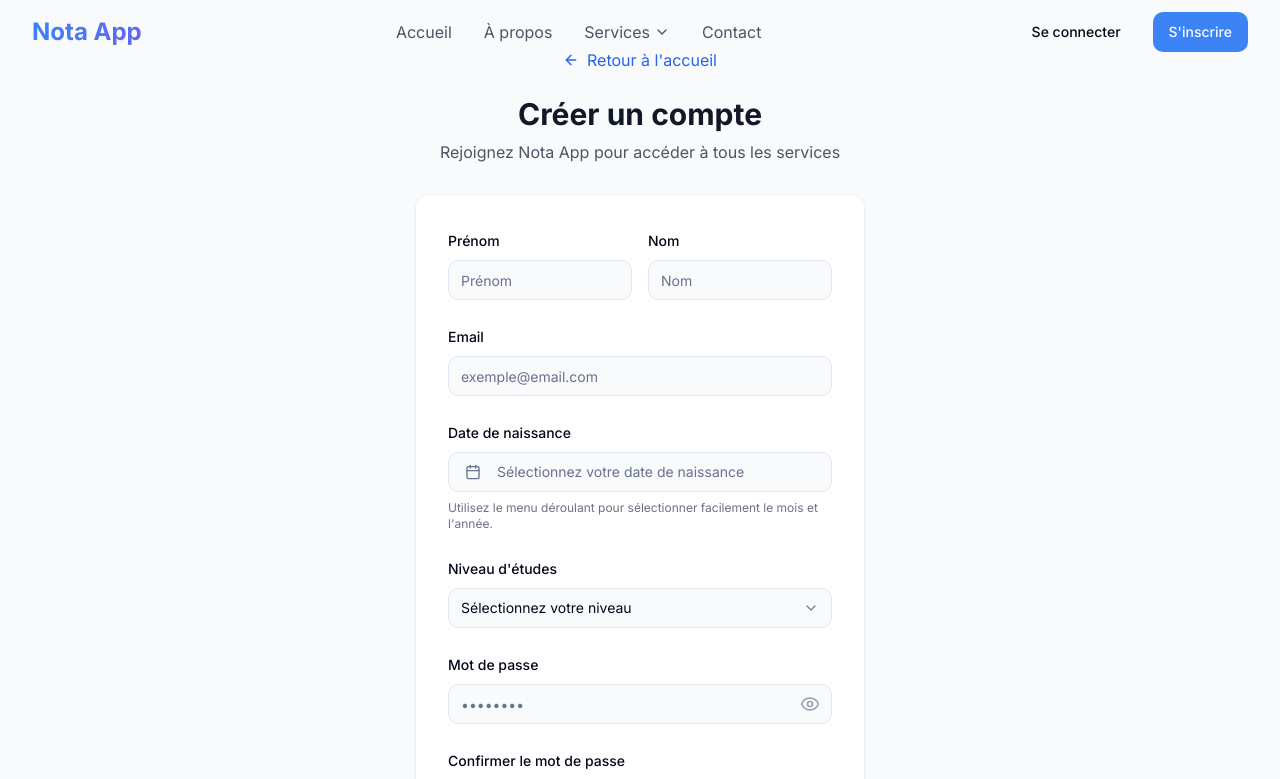
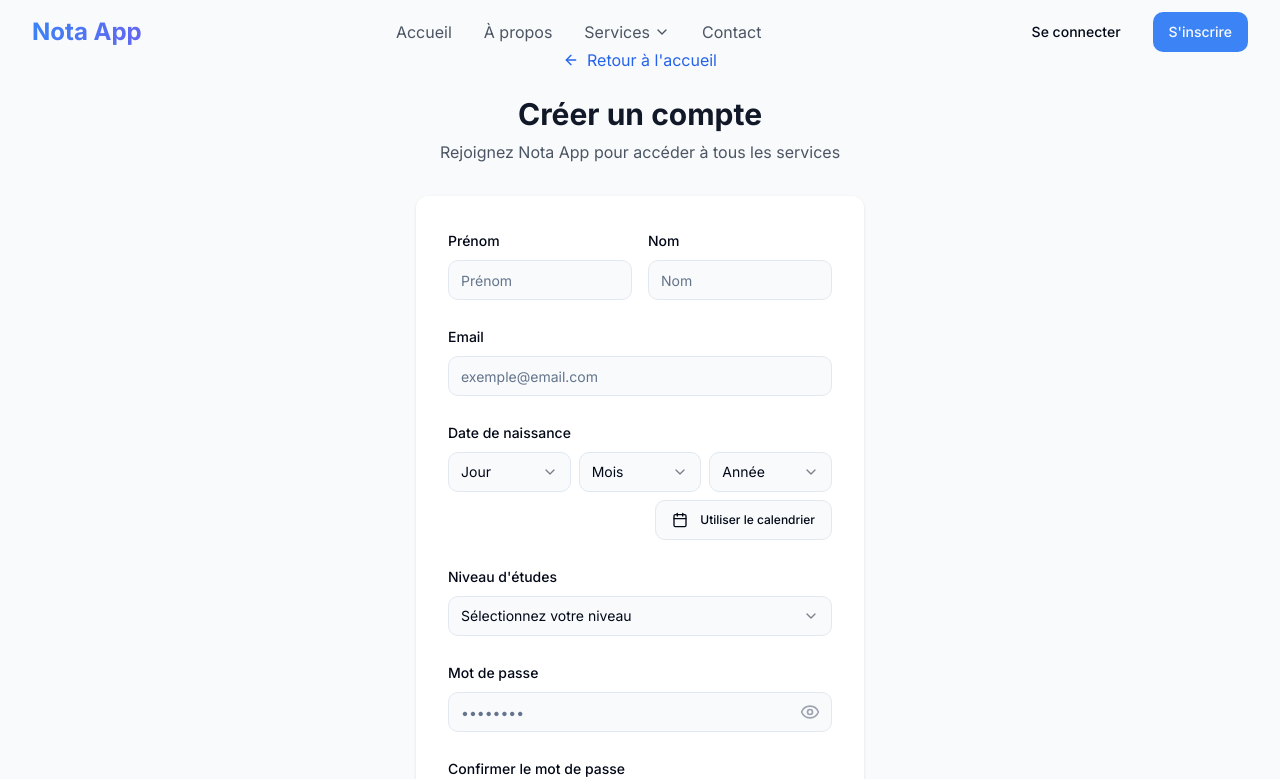
Before and after one commit to kalifa4y/notaapp, a React (Vite) app: page /register in a window 1280 px wide. Shown: the top 779 px of the page. Built offline with nearby package versions, Linux system fonts and the light colour scheme.

Commit message:
Allow individual date element selection
The date selection in the calendar component has been modified to allow users to select the day, month, and year individually.

```diff
--- a/src/components/ui/calendar.tsx
+++ b/src/components/ui/calendar.tsx
@@ -1,6 +1,6 @@
 
 import * as React from "react";
-import { ChevronLeft, ChevronRight } from "lucide-react";
+import { ChevronLeft, ChevronRight, ChevronsUpDown } from "lucide-react";
 import { DayPicker } from "react-day-picker";
 
 import { cn } from "@/lib/utils";
@@ -50,8 +50,8 @@ function Calendar({
         day_range_middle:
           "aria-selected:bg-accent aria-selected:text-accent-foreground",
         day_hidden: "invisible",
-        caption_dropdowns: "flex justify-center gap-1 relative items-center my-1",
-        dropdown: "relative cursor-pointer rounded-md px-2 py-1 hover:bg-accent text-sm font-medium",
+        caption_dropdowns: "flex justify-center gap-1 relative items-center my-1 w-full",
+        dropdown: "relative cursor-pointer rounded-md px-2 py-1 hover:bg-accent text-sm font-medium flex items-center justify-between",
         dropdown_month: "flex-1",
         dropdown_year: "flex-1",
         dropdown_icon: "h-4 w-4 ml-1 opacity-50",
@@ -60,6 +60,17 @@ function Calendar({
       components={{
         IconLeft: ({ ..._props }) => <ChevronLeft className="h-4 w-4" />,
         IconRight: ({ ..._props }) => <ChevronRight className="h-4 w-4" />,
+        Dropdown: ({ value, onChange, children, ...props }) => {
+          return (
+            <div {...props} className={cn("relative", props.className)}>
+              <div className="flex items-center justify-between gap-1">
+                <span>{value}</span>
+                <ChevronsUpDown className="h-3 w-3 opacity-50" />
+              </div>
+              {children}
+            </div>
+          )
+        },
       }}
       captionLayout="dropdown"
       fromYear={1920}
--- a/src/pages/Register.tsx
+++ b/src/pages/Register.tsx
@@ -1,6 +1,7 @@
+
 import { useState } from "react";
 import { Link } from "react-router-dom";
-import { Eye, EyeOff, ArrowLeft, Calendar } from "lucide-react";
+import { Eye, EyeOff, ArrowLeft, Calendar as CalendarIcon } from "lucide-react";
 import { Button } from "@/components/ui/button";
 import { Input } from "@/components/ui/input";
 import { Label } from "@/components/ui/label";
@@ -17,8 +18,7 @@ import {
   PopoverContent,
   PopoverTrigger,
 } from "@/components/ui/popover";
-import { Calendar as CalendarComponent } from "@/components/ui/calendar";
-import { format } from "date-fns";
+import { Calendar } from "@/components/ui/calendar";
 import { fr } from "date-fns/locale";
 import Header from "@/components/Header";
 import Footer from "@/components/Footer";
@@ -31,13 +31,31 @@ const educationLevels = [
   { value: "university", label: "Université" },
 ];
 
+// Generate arrays for days, months, and years
+const days = Array.from({ length: 31 }, (_, i) => i + 1);
+const months = [
+  { value: "0", label: "Janvier" },
+  { value: "1", label: "Février" },
+  { value: "2", label: "Mars" },
+  { value: "3", label: "Avril" },
+  { value: "4", label: "Mai" },
+  { value: "5", label: "Juin" },
+  { value: "6", label: "Juillet" },
+  { value: "7", label: "Août" },
+  { value: "8", label: "Septembre" },
+  { value: "9", label: "Octobre" },
+  { value: "10", label: "Novembre" },
+  { value: "11", label: "Décembre" },
+];
+const currentYear = new Date().getFullYear();
+const years = Array.from({ length: currentYear - 1919 }, (_, i) => currentYear - i - 12);
+
 // Calculate minimum and maximum dates for birthdate validation
-const currentDate = new Date();
 const minDate = new Date(1920, 0, 1);
 const maxDate = new Date(
-  currentDate.getFullYear() - 12, // Assuming minimum age is 12
-  currentDate.getMonth(),
-  currentDate.getDate()
+  currentYear - 12, // Assuming minimum age is 12
+  new Date().getMonth(),
+  new Date().getDate()
 );
 
 const Register = () => {
@@ -48,9 +66,67 @@ const Register = () => {
   const [confirmPassword, setConfirmPassword] = useState("");
   const [educationLevel, setEducationLevel] = useState("");
   const [birthDate, setBirthDate] = useState<Date | undefined>(undefined);
+  const [birthDay, setBirthDay] = useState<number | undefined>(undefined);
+  const [birthMonth, setBirthMonth] = useState<string | undefined>(undefined);
+  const [birthYear, setBirthYear] = useState<number | undefined>(undefined);
+  const [showCalendar, setShowCalendar] = useState(false);
   const [showPassword, setShowPassword] = useState(false);
   const [showConfirmPassword, setShowConfirmPassword] = useState(false);
   const [agreeTerms, setAgreeTerms] = useState(false);
+
+  // Update date when individual components change
+  const updateDate = (day?: number, month?: string, year?: number) => {
+    const newDay = day !== undefined ? day : birthDay;
+    const newMonth = month !== undefined ? month : birthMonth;
+    const newYear = year !== undefined ? year : birthYear;
+
+    if (newDay && newMonth !== undefined && newYear) {
+      const monthIndex = parseInt(newMonth);
+      const newDate = new Date(newYear, monthIndex, newDay);
+
+      // Adjust if the day is invalid for the month (e.g., February 30)
+      const adjustedDate = new Date(newYear, monthIndex, newDay);
+      if (adjustedDate.getDate() !== newDay) {
+        // If day is invalid, set to last day of month
+        adjustedDate.setDate(0);
+      }
+
+      setBirthDate(adjustedDate);
+    }
+  };
+
+  // Update individual date components when calendar date changes
+  const handleCalendarSelect = (date: Date | undefined) => {
+    if (date) {
+      setBirthDate(date);
+      setBirthDay(date.getDate());
+      setBirthMonth(date.getMonth().toString());
+      setBirthYear(date.getFullYear());
+    } else {
+      setBirthDate(undefined);
+      setBirthDay(undefined);
+      setBirthMonth(undefined);
+      setBirthYear(undefined);
+    }
+  };
+
+  // Update birthDate when individual fields change
+  const handleDayChange = (value: string) => {
+    const day = parseInt(value);
+    setBirthDay(day);
+    updateDate(day, undefined, undefined);
+  };
+
+  const handleMonthChange = (value: string) => {
+    setBirthMonth(value);
+    updateDate(undefined, value, undefined);
+  };
+
+  const handleYearChange = (value: string) => {
+    const year = parseInt(value);
+    setBirthYear(year);
+    updateDate(undefined, undefined, year);
+  };
 
   const handleSubmit = (e: React.FormEvent) => {
     e.preventDefault();
@@ -128,39 +204,73 @@ const Register = () => {
               </div>
 
               <div className="space-y-2">
-                <Label htmlFor="birthDate">Date de naissance</Label>
-                <Popover>
+                <Label>Date de naissance</Label>
+                <div className="grid grid-cols-3 gap-2">
+                  <Select value={birthDay?.toString()} onValueChange={handleDayChange}>
+                    <SelectTrigger>
+                      <SelectValue placeholder="Jour" />
+                    </SelectTrigger>
+                    <SelectContent>
+                      {days.map((day) => (
+                        <SelectItem key={`day-${day}`} value={day.toString()}>
+                          {day}
+                        </SelectItem>
+                      ))}
+                    </SelectContent>
+                  </Select>
+
+                  <Select value={birthMonth} onValueChange={handleMonthChange}>
+                    <SelectTrigger>
+                      <SelectValue placeholder="Mois" />
+                    </SelectTrigger>
+                    <SelectContent>
+                      {months.map((month) => (
+                        <SelectItem key={`month-${month.value}`} value={month.value}>
+                          {month.label}
+                        </SelectItem>
+                      ))}
+                    </SelectContent>
+                  </Select>
+
+                  <Select value={birthYear?.toString()} onValueChange={handleYearChange}>
+                    <SelectTrigger>
+                      <SelectValue placeholder="Année" />
+                    </SelectTrigger>
+                    <SelectContent className="max-h-[15rem] overflow-y-auto">
+                      {years.map((year) => (
+                        <SelectItem key={`year-${year}`} value={year.toString()}>
+                          {year}
+                        </SelectItem>
+                      ))}
+                    </SelectContent>
+                  </Select>
+                </div>
+
+                <div className="flex items-center mt-2">
+                  <Popover open={showCalendar} onOpenChange={setShowCalendar}>
                     <PopoverTrigger asChild>
                       <Button
-                      id="birthDate"
                         variant="outline"
-                      className={cn(
-                        "w-full justify-start text-left font-normal",
-                        !birthDate && "text-muted-foreground"
-                      )}
+                        type="button"
+                        className="ml-auto text-xs flex items-center"
                       >
-                      <Calendar className="mr-2 h-4 w-4" />
-                      {birthDate ? (
-                        format(birthDate, "dd MMMM yyyy", { locale: fr })
-                      ) : (
-                        <span>Sélectionnez votre date de naissance</span>
-                      )}
+                        <CalendarIcon className="h-3 w-3 mr-1" />
+                        Utiliser le calendrier
                       </Button>
                     </PopoverTrigger>
-                  <PopoverContent className="w-auto p-0" align="start">
+                    <PopoverContent className="w-auto p-0" align="end">
                       <div className="p-2 border-b border-gray-200 dark:border-gray-700">
                         <h4 className="font-medium text-sm">
                           Sélectionnez votre date de naissance
                         </h4>
-                      <p className="text-xs text-gray-500 dark:text-gray-400 mt-1">
-                        Utilisez le calendrier ci-dessous pour choisir votre date de naissance.
-                        Vous pouvez naviguer facilement entre les mois et les années.
-                      </p>
                       </div>
-                    <CalendarComponent
+                      <Calendar
                         mode="single"
                         selected={birthDate}
-                      onSelect={setBirthDate}
+                        onSelect={(date) => {
+                          handleCalendarSelect(date);
+                          setShowCalendar(false);
+                        }}
                         initialFocus
                         disabled={(date) => date > maxDate || date < minDate}
                         defaultMonth={birthDate || new Date(2000, 0, 1)}
@@ -171,33 +281,9 @@ const Register = () => {
                         locale={fr}
                         className="p-3"
                       />
-                    <div className="p-2 border-t border-gray-200 dark:border-gray-700 flex justify-between">
-                      <Button
-                        variant="ghost"
-                        size="sm"
-                        onClick={() => setBirthDate(undefined)}
-                      >
-                        Effacer
-                      </Button>
-                      <Button
-                        variant="default"
-                        size="sm"
-                        onClick={() => {
-                          if (!birthDate) {
-                            // Set a default birth date if none is selected (e.g., Jan 1, 2000)
-                            setBirthDate(new Date(2000, 0, 1));
-                          }
-                          document.body.click(); // Close the popover
-                        }}
-                      >
-                        Appliquer
-                      </Button>
-                    </div>
                     </PopoverContent>
                   </Popover>
-                <p className="text-xs text-gray-500 dark:text-gray-400 mt-1">
-                  Utilisez le menu déroulant pour sélectionner facilement le mois et l'année.
-                </p>
+                </div>
               </div>
 
               <div className="space-y-2">
```
Lines whose indentation alone changed are shown as unchanged.
